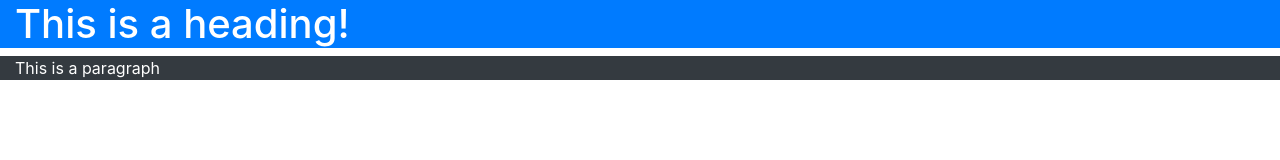
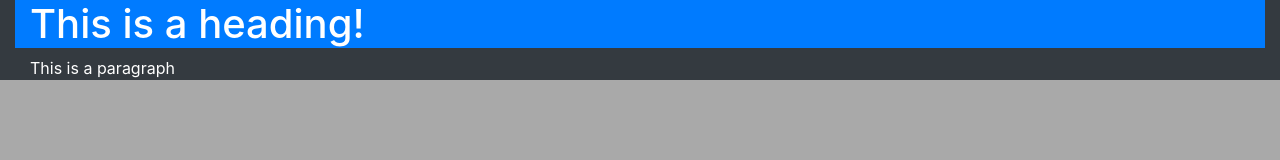
Before and after one commit to MaxwellSeybert/MaxwellSeybert.github.io, a plain HTML site: page bacs200/colors.html in a window 1280 px wide. Drawn offline with nearby package versions, Linux system fonts and the light colour scheme.

Commit message:
bootstrap testing

```diff
--- a/bacs200/colors.html
+++ b/bacs200/colors.html
@@ -7,16 +7,20 @@
     <meta name="viewport" content="width=device-width, initial-scale=1.0">
     <link rel="stylesheet" href="https://stackpath.bootstrapcdn.com/bootstrap/4.3.1/css/bootstrap.min.css"
         integrity="sha384-ggOyR0iXCbMQv3Xipma34MD+dH/1fQ784/j6cY/iJTQUOhcWr7x9JvoRxT2MZw1T" crossorigin="anonymous">
+    <link rel="stylesheet" href="style.css">
     <title>Test Colors</title>
 </head>
 
 <body>
-    <div class="container-fluid bg-primary text-white">
-        <h1>This is a heading!</h1>
-    </div>
-    <div class="container-fluid bg-dark text-white">
-        <p>This is a paragraph</p>
+    <div class="container-fluid bg-dark">
+        <div class="container-fluid bg-primary text-white">
+            <h1>This is a heading!</h1>
+        </div>
+        <div class="container-fluid bg-dark text-white">
+            <p>This is a paragraph</p>
 
+
+        </div>
     </div>
 </body>
 
--- a/bacs200/style.css
+++ b/bacs200/style.css
@@ -1,9 +1,4 @@
-h1{
-    color:cyan;
+
+body{
+    background-color:darkgray;
 }
-p{
-    color: darksalmon;
-}
-body{
-    background-color: black;
-}
```
